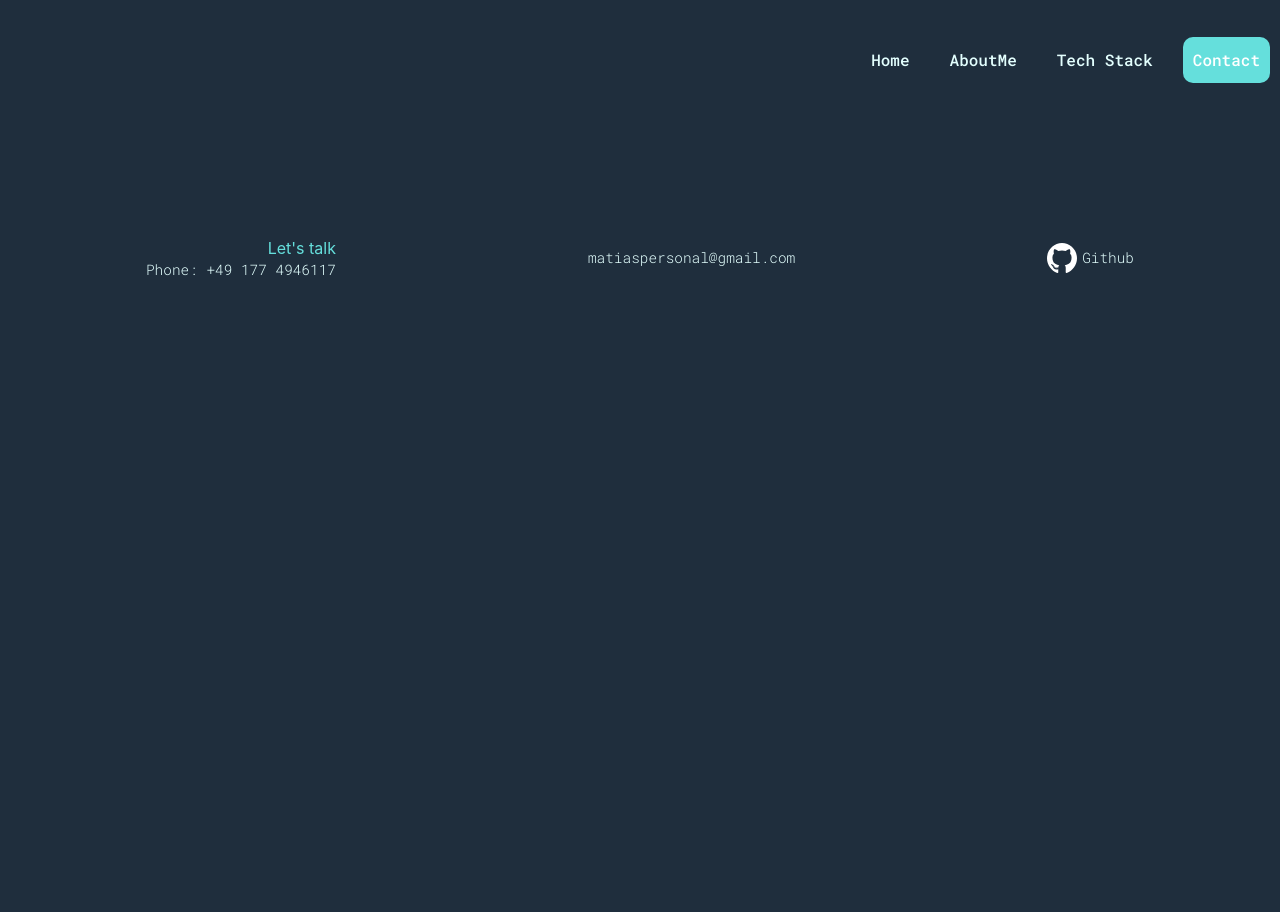
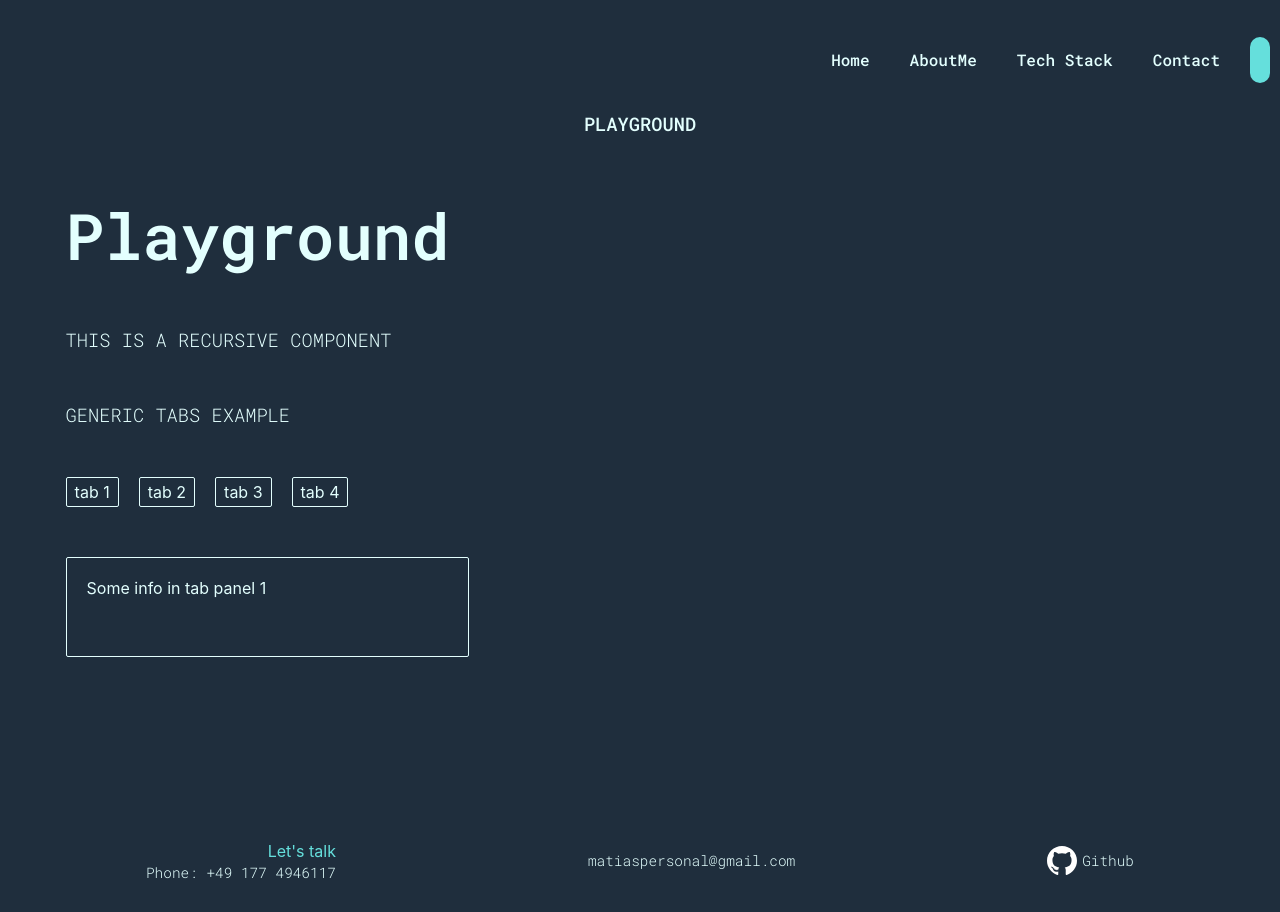
Before and after one commit to matiasfacio/matiasfacio-dev, a React (Create React App) app: page /playground/1 in a window 1280 px wide. Before the commit the page ends 800 px from the top, so only its background shows below. Built offline with nearby package versions, Linux system fonts and the light colour scheme.

Commit message:
Added a playground and remove commented code

```diff
--- a/package.json
+++ b/package.json
@@ -14,7 +14,7 @@
     "@types/styled-components": "^5.1.25",
     "react": "^18.2.0",
     "react-dom": "^18.2.0",
-    "react-router-dom": "^6.3.0",
+    "react-router-dom": "^6.20.1",
     "react-scripts": "4.0.2",
     "styled-components": "^5.3.5",
     "typescript": "^4.6.4",
--- a/src/App.tsx
+++ b/src/App.tsx
@@ -1,12 +1,12 @@
 import Footer from "./components/layout/Footer";
 import Nav from "./components/layout/Nav";
-import Content from "./components/layout/Content";
+import ContentAndRouting from "./components/layout/ContentAndRouting";
 
 function App() {
   return (
     <div>
       <Nav />
-      <Content />
+      <ContentAndRouting />
       <Footer />
     </div>
   );
--- /dev/null
+++ b/src/components/RecursiveComponent.tsx
@@ -0,0 +1,44 @@
+import { useEffect, useState } from "react";
+
+const data = "This is a Recursive Component".split("");
+const fetchData = async (
+  index: number,
+  increaseBy: number
+): Promise<string[]> => {
+  return new Promise((res) => {
+    setTimeout(() => {
+      res(data.slice(index * increaseBy, index * increaseBy + increaseBy));
+    }, 50);
+  });
+};
+
+export const RecursiveComponent = ({
+  index = 0,
+  increaseBy,
+}: {
+  index?: number;
+  increaseBy: number;
+}) => {
+  const [data, setData] = useState<string[]>([]);
+
+  useEffect(() => {
+    fetchData(index, increaseBy).then((d) => setData(d));
+  }, [increaseBy, index]);
+
+  useEffect(() => {
+    return () => setData([]);
+  }, []);
+
+  if (data.length < 1) {
+    return null;
+  }
+
+  return (
+    <>
+      {data.map((v, idx) => (
+        <span key={idx}>{v}</span>
+      ))}
+      <RecursiveComponent index={index + 1} increaseBy={increaseBy} />
+    </>
+  );
+};
--- /dev/null
+++ b/src/components/Tabs.tsx
@@ -0,0 +1,157 @@
+import styled from "styled-components";
+import {
+  Children,
+  createContext,
+  ReactNode,
+  useContext,
+  useState,
+} from "react";
+
+type TabListContext = {
+  currentIndex: number;
+  onTabChange: (id: number) => void;
+  id: string;
+};
+type TabsContext = {};
+type TabPanelContext = {
+  currentIndex: number;
+  id: string;
+  "aria-labelledby": string;
+};
+
+const tabListContext = createContext<TabListContext>({} as TabListContext);
+const tabPanelContext = createContext<TabPanelContext>({} as TabPanelContext);
+const tabsContext = createContext<TabsContext>({} as TabsContext);
+
+const useTabList = () => {
+  const context = useContext(tabListContext);
+  if (!context) {
+    throw Error("use under tabList Provider");
+  }
+  return context;
+};
+
+const useTabPanel = () => {
+  const context = useContext(tabPanelContext);
+  if (!context) {
+    throw Error("use under tabPanel Provider");
+  }
+  return context;
+};
+
+const useTabs = () => {
+  const context = useContext(tabsContext);
+  if (!context) {
+    throw Error("use under tab Provider");
+  }
+  return context;
+};
+
+export const Tabs = ({ children, id }: { children: ReactNode; id: string }) => {
+  const childrenArray = Children.toArray(children);
+  const [tabList, ...tabPanels] = childrenArray;
+  const [currentIndex, setCurrentIndex] = useState(0);
+  const onTabChange = (idx: number) => {
+    setCurrentIndex(idx);
+  };
+
+  return (
+    <>
+      <tabListContext.Provider value={{ currentIndex, onTabChange, id }}>
+        {tabList}
+      </tabListContext.Provider>
+      <tabPanelContext.Provider
+        value={{
+          currentIndex,
+          id: `${id}-${currentIndex}-tab`,
+          "aria-labelledby": `${id}-${currentIndex}`,
+        }}
+      >
+        {tabPanels[currentIndex]}
+      </tabPanelContext.Provider>
+    </>
+  );
+};
+
+export const TabList = ({
+  children,
+  orientation = "horizontal",
+}: {
+  children: ReactNode;
+  orientation?: Orientation;
+}) => {
+  const tabs = Children.toArray(children);
+  const { currentIndex, onTabChange } = useTabList();
+  const onSetTabActive = (id: number) => {
+    onTabChange(id);
+  };
+  return (
+    <StyledTabsContainer orientation={orientation} role={"tablist"}>
+      {tabs.map((child, index) => {
+        const isSelected = index === currentIndex;
+
+        return (
+          <tabsContext.Provider
+            key={index}
+            value={{
+              onClick: () => onSetTabActive(index),
+              tabIndex: isSelected ? 0 : -1,
+            }}
+          >
+            {child}
+          </tabsContext.Provider>
+        );
+      })}
+    </StyledTabsContainer>
+  );
+};
+
+export const Tab = ({ title }: { title: string }) => {
+  const tabAttributes = useTabs();
+
+  return (
+    <>
+      <StyledTab role={"tab"} {...tabAttributes} id={title}>
+        {title}
+      </StyledTab>
+    </>
+  );
+};
+
+type Orientation = "horizontal" | "vertical";
+
+export const TabPanel = ({ children }: { children: ReactNode }) => {
+  const { "aria-labelledby": aria } = useTabPanel();
+  return (
+    <StyledTabPanel role={"tabpanel"} aria-labelledby={aria}>
+      {children}
+    </StyledTabPanel>
+  );
+};
+
+const StyledTab = styled.div`
+  --bg-color: var(--main-color-light);
+  border: 1px var(--bg-color) solid;
+  cursor: pointer;
+  padding: 4px 8px;
+  border-radius: 2px;
+  :focus {
+    background-color: rgba(0, 0, 0, 1);
+  }
+`;
+
+const StyledTabsContainer = styled.div<{ orientation: Orientation }>`
+  display: flex;
+  flex-direction: ${({ orientation }) =>
+    orientation === "horizontal" ? "row" : "column"};
+  gap: 20px;
+`;
+
+const StyledTabPanel = styled.div`
+  background-color: var(--main-bg-color);
+  border: 1px var(--main-color-light) solid;
+  height: 100px;
+  width: 40ch;
+  padding: 20px;
+  border-radius: 2px;
+`;
--- /dev/null
+++ b/src/components/TabsExample.tsx
@@ -0,0 +1,18 @@
+import { Tab, TabList, TabPanel, Tabs } from "./Tabs";
+
+export const TabsExample = () => {
+  return (
+    <Tabs id="my-tabs">
+      <TabList>
+        <Tab title={"tab 1"} />
+        <Tab title={"tab 2"} />
+        <Tab title={"tab 3"} />
+        <Tab title={"tab 4"} />
+      </TabList>
+      <TabPanel>Some info in tab panel 1</TabPanel>
+      <TabPanel>Some info in tab panel 2</TabPanel>
+      <TabPanel>Some info in tab panel 3</TabPanel>
+      <TabPanel>Some info in tab panel 4</TabPanel>
+    </Tabs>
+  );
+};
--- a/src/components/layout/Content.tsx
+++ b/src/components/layout/ContentAndRouting.tsx
@@ -1,14 +1,15 @@
 import React from "react";
 import Home from "../pages/Home";
 import Contact from "../pages/Contact";
-import Myskills from "../pages/Myskills";
-import Mywork from "../pages/MyPortfolio";
+import MySkills from "../pages/MySkills";
 import Header from "./Header";
 import { Route, Routes } from "react-router-dom";
 import styled from "styled-components";
-import Aboutme from "../pages/Aboutme";
+import AboutMe from "../pages/AboutMe";
+import { Playground } from "../pages/Playground";
+import { Navigate } from "react-router";
 
-const Content = () => {
+const ContentAndRouting = () => {
   return (
     <ContentContainer>
       <Routes>
@@ -28,7 +29,7 @@ const Content = () => {
           element={
             <>
               <Header title="Tech stack" />
-              <Myskills />
+              <MySkills />
             </>
           }
         />
@@ -37,29 +38,27 @@ const Content = () => {
           path="/aboutme"
           element={
             <>
-              {" "}
               <Header title="About Me" />
-              <Aboutme />
+              <AboutMe />
             </>
           }
         />
-
         <Route
-          path="/myportfolio"
+          path={"/playground/:name"}
           element={
             <>
-              {" "}
-              <Header title="My Work" />
-              <Mywork />
+              <Header title={"Playground"} />
+              <Playground />
             </>
           }
         />
+        <Route path={"*"} element={<Navigate to={"/"} replace />} />
       </Routes>
     </ContentContainer>
   );
 };
 
-export default Content;
+export default ContentAndRouting;
 
 const ContentContainer = styled.section`
   width: 100vw;
--- a/src/components/layout/Nav.tsx
+++ b/src/components/layout/Nav.tsx
@@ -1,4 +1,4 @@
-import React, { useEffect, useState } from "react";
+import { useState } from "react";
 import { Link } from "react-router-dom";
 import styled from "styled-components";
 import menuImage from "../../images/menu.svg";
@@ -29,15 +29,13 @@ const Nav = () => {
           <Link to="/aboutme" onClick={handleClick}>
             AboutMe
           </Link>
-          {/*<Link to="/myportfolio" onClick={handleClick}>*/}
-          {/*  Portfolio*/}
-          {/*</Link>*/}
           <Link to="/myskills" onClick={handleClick}>
             Tech Stack
           </Link>
           <Link to="/contact" onClick={handleClick}>
             Contact
           </Link>
+          <Link to={"/playground"} onClick={handleClick}></Link>
         </ul>
       </NavBar>
     </div>
@@ -52,7 +50,6 @@ const NavBar = styled.nav<{ visible?: boolean }>`
   right: 0;
   display: flex;
   flex-direction: row;
-  align-items: center;
   z-index: 99;
   height: 100px;
   justify-content: flex-end;
@@ -69,7 +66,6 @@ const NavBar = styled.nav<{ visible?: boolean }>`
       padding: 10px;
       margin: 10px;
       text-decoration: none;
-      color: black;
       border-radius: 10px;
       font-weight: 500;
       text-transform: capitalize;
--- a/src/components/pages/Aboutme.tsx
+++ b/src/components/pages/AboutMe.tsx
@@ -3,7 +3,7 @@ import styled from "styled-components";
 import logo from "../../images/logo.svg";
 import matiasfacio from "../../images/MatiasFacio-portrait.jpg";
 
-const Aboutme = () => {
+const AboutMe = () => {
   return (
     <>
       <AboutMeContainer>
@@ -73,7 +73,7 @@ const Aboutme = () => {
   );
 };
 
-export default Aboutme;
+export default AboutMe;
 
 const AboutMeText = styled.div`
   max-width: 65ch;
--- a/src/components/pages/Home.tsx
+++ b/src/components/pages/Home.tsx
@@ -1,4 +1,4 @@
-import React from "react";
+import { useEffect, useState } from "react";
 import StyledButton from "../elements/Button";
 import styled from "styled-components";
 import Circles from "../elements/Circles";
@@ -12,7 +12,7 @@ const Home = () => {
         <br />
         <h4>React.js & Next.js </h4>
         <h4>Typescript/HTML/CSS</h4>
-        <Buttonera>
+        <ButtonContainer>
           <StyledButton
             text="about me"
             typeOfButton="secondary"
@@ -23,7 +23,7 @@ const Home = () => {
             typeOfButton="primary"
             goto="/myskills"
           />
-        </Buttonera>
+        </ButtonContainer>
       </ContainerLeft>
       <ContainerRight>
         <Circles />
@@ -87,6 +87,6 @@ const ContainerRight = styled.div`
   }
 `;
 
-const Buttonera = styled.div`
+const ButtonContainer = styled.div`
   margin-top: 70px;
 `;
--- /dev/null
+++ b/src/components/pages/Playground.tsx
@@ -0,0 +1,31 @@
+import styled from "styled-components";
+import { RecursiveComponent } from "../RecursiveComponent";
+import { TabsExample } from "../TabsExample";
+
+export const Playground = () => {
+  return (
+    <Container>
+      <h1>Playground</h1>
+      <h3 style={{ minHeight: 24 }}>
+        <RecursiveComponent increaseBy={1} />
+      </h3>
+      <h3>Generic Tabs Example</h3>
+      <TabsExample />
+    </Container>
+  );
+};
+
+const Container = styled.div`
+  max-width: 1200px;
+  margin: 30px auto;
+  display: flex;
+  flex-direction: column;
+  justify-content: center;
+  align-items: flex-start;
+  padding: 2vw;
+  gap: 50px;
+  background-color: var(--main-bg-color);
+  @media (max-width: 1000px) {
+    flex-direction: column;
+  }
+`;
```
Also changed, not shown: src/components/pages/MySkills.tsx (renamed from src/components/pages/Myskills.tsx, +2 -13 lines), 1 other file (tests, documents, lock files or other folders).
